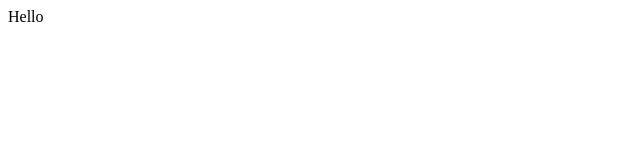
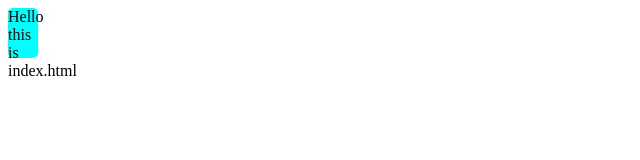
Before and after one commit to bschrei1/gettingStartedWeb, a website: page index.html in a window 1280 px wide. Shown: the whole page, without its empty margins (0-640 px from the left). Drawn offline with Linux system fonts and the light colour scheme.

Commit message:
/ now serves up a file

```diff
--- a/index.html
+++ b/index.html
@@ -1,7 +1,20 @@
 <html>
+
 	<head>
+        <style>
+            div {
+                height:50px;
+                width:30px;
+                border-radius: 5px;
+                background-color: aqua
+            }
+        </style>
 	</head>
+
 	<body>
-		<p>Hello</p>
+        <div>
+		  <p>Hello this is index.html</p>
+        </div>
 	</body>
+
 </html>
```
